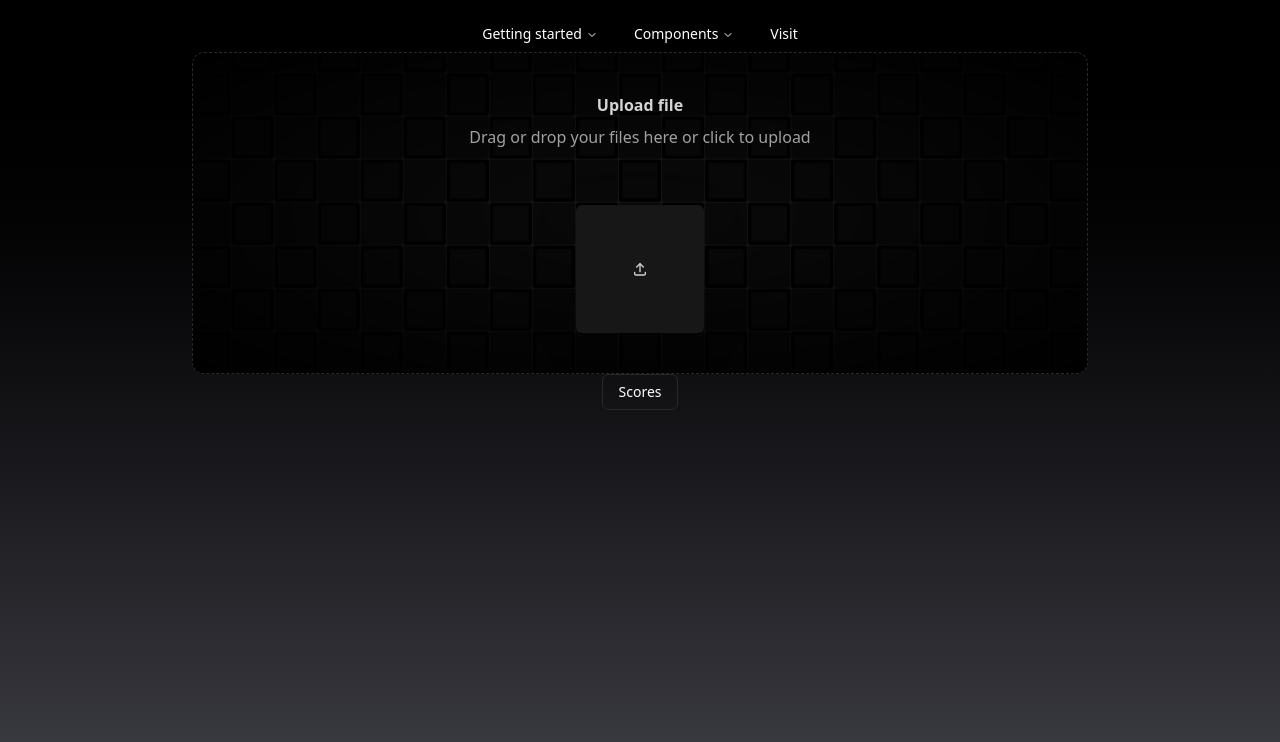
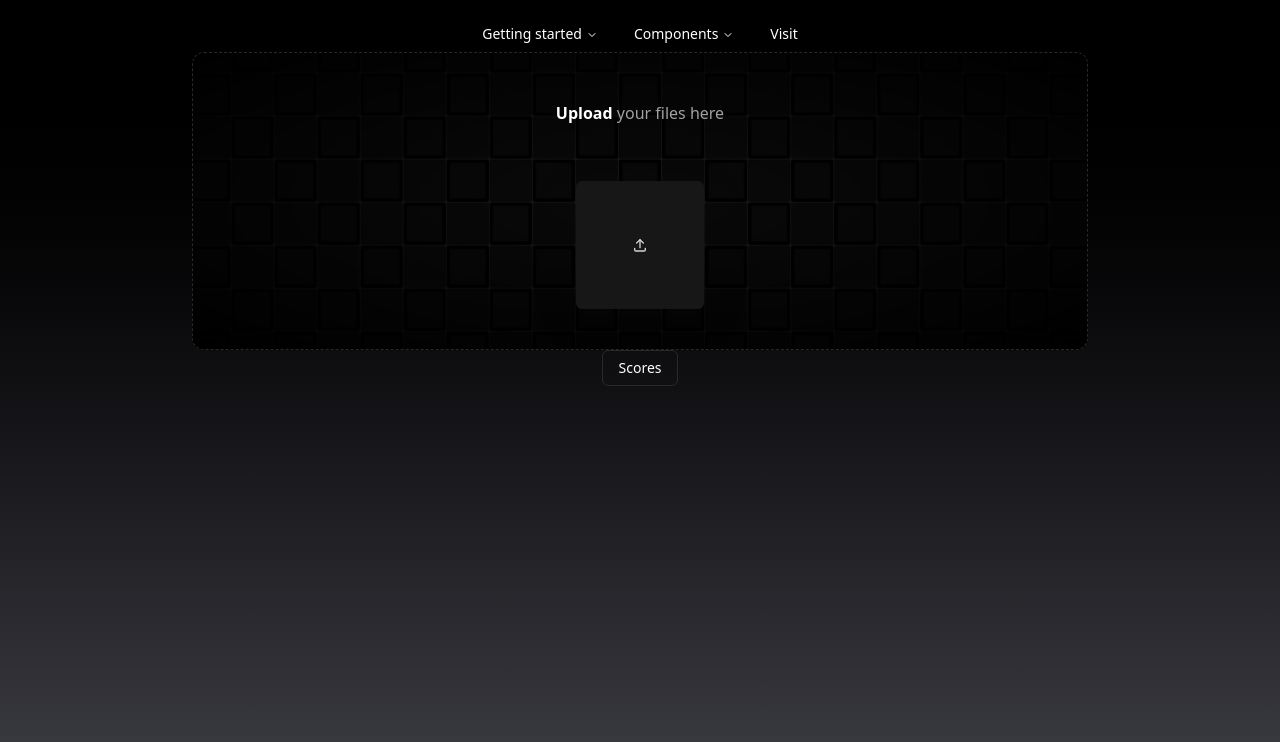
Before and after one commit to Lovedragn/AI_CGPA_Calculator, a Next.js app in the folder frontend/: page / in a window 1280 px wide. Shown: the top 742 px of the page. Built offline with nearby package versions, Linux system fonts and the light colour scheme.

Commit message:
Changes uploadfile-ok

```diff
--- a/frontend/src/app/page.js
+++ b/frontend/src/app/page.js
@@ -1,15 +1,15 @@
 "use client";
 import { useState } from "react";
 import Navmenu from "../components/Base/navmenu";
-import Tableform from "../components/Base/table";
 import Fileuploads from "@/components/Base/fileupload";
 import { Drawers } from "@/components/Base/drawer";
 
-const App = () => {
+const App = ({outerfile}) => {
   const [results, setResults] = useState(null);
   const [loading, setLoading] = useState(false);
-  const [file, setFile] = useState(null);
+  const [file, setFile] = useState(outerfile);
   const [error, setError] = useState(null);
+
   const uploadFile = async () => {
     if (!file) return alert("Please select a file to upload.");
 
@@ -39,20 +39,18 @@ const App = () => {
       setLoading(false);
     }
   };
-
   return (
     <div className="bg-gradient-to-b from-black to-zinc-700 w-full h-screen flex flex-col items-center p-4 overflow-hidden">
+       <div>
+        <Navmenu />
+      </div>
+
+      <Fileuploads setFile={setFile} />
 
       <div>
-        <Navmenu />
+        <Drawers result={results} />
       </div>
-        <Fileuploads/>
-
-
-      <div>
-        <Drawers result = {results}/>
-      </div>
-     {/* <div className="bg-white rounded-lg shadow-xl p-8 max-w-md w-full">
+      {/* <div className="bg-white rounded-lg shadow-xl p-8 max-w-md w-full">
         <input
           className="w-full border border-gray-300 rounded p-2 text-sm"
           type="file"
@@ -142,7 +140,6 @@ const App = () => {
           </div>
         )}
       </div> */}
-
     </div>
   );
 };
--- a/frontend/src/components/Base/drawer.js
+++ b/frontend/src/components/Base/drawer.js
@@ -27,7 +27,7 @@ export function Drawers({result}) {
         <DrawerContent>
           <div className="mx-auto w-full max-w-sm">
 
-              <DrawerTitle className="text-3xl font-bold text-center mt-3">Mark Allocation</DrawerTitle>
+              <DrawerTitle className="text-3xl font-bold text-center mt-3 text-zinc-600">Mark Allocation</DrawerTitle>
 
             <div className="p-4">
               <div className=" pb-1">
--- a/frontend/src/components/Base/fileupload.js
+++ b/frontend/src/components/Base/fileupload.js
@@ -1,18 +1,17 @@
 "use client";
-import React, { useState } from "react";
+import React from "react";
 import { FileUpload } from "@/components/ui/file-upload";
 
-export function Fileuploads() {
-  const [files, setFiles] = useState([]);
+export function Fileuploads({ setFile }) {
   const handleFileUpload = (files) => {
-    setFiles(files);
-    console.log(files);
+    // Assuming you select only one file
+    setFile(files[0]);
   };
 
   return (
-    <div
-      className="w-full max-w-4xl mx-auto border border-dashed bg-black rounded-xl">
+    <div className="w-full max-w-4xl mx-auto border border-dashed bg-black rounded-xl">
       <FileUpload onChange={handleFileUpload} />
+
     </div>
   );
 }
--- a/frontend/src/components/ui/file-upload.jsx
+++ b/frontend/src/components/ui/file-upload.jsx
@@ -59,6 +59,7 @@ export const FileUpload = ({
           ref={fileInputRef}
           id="file-upload-handle"
           type="file"
+          accept=".pdf,.png,.jpg,.jpeg"
           onChange={(e) => handleFileChange(Array.from(e.target.files || []))}
           className="hidden" />
         <div
@@ -66,13 +67,10 @@ export const FileUpload = ({
           <GridPattern />
         </div>
         <div className="flex flex-col items-center justify-center">
-          <p
-            className="relative z-20 font-sans font-bold text-neutral-300 text-base">
-            Upload file
-          </p>
+
           <p
             className="relative z-20 font-sans font-normal text-neutral-400 text-base mt-2">
-            Drag or drop your files here or click to upload
+            <span className="font-bold text-white ">Upload</span> your files here
           </p>
           <div className="relative w-full mt-10 max-w-xl mx-auto">
             {files.length > 0 &&
```
